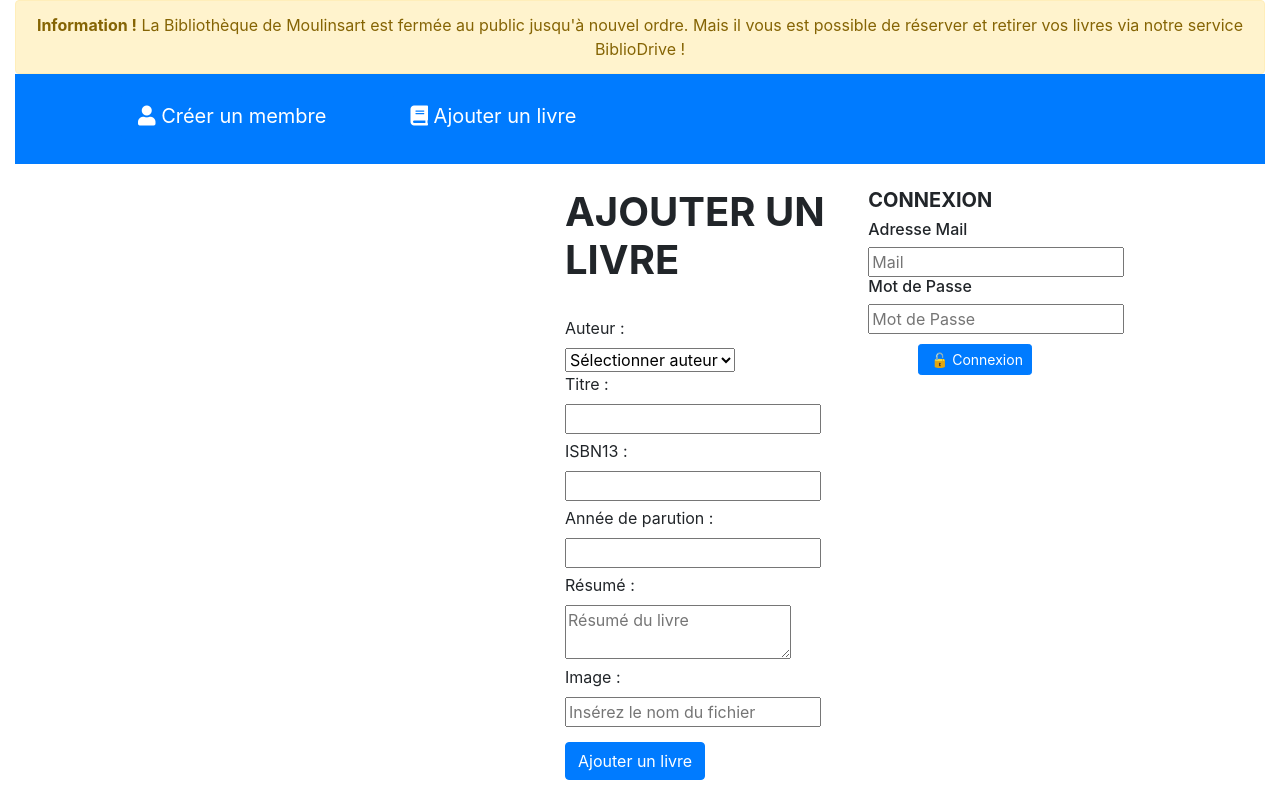
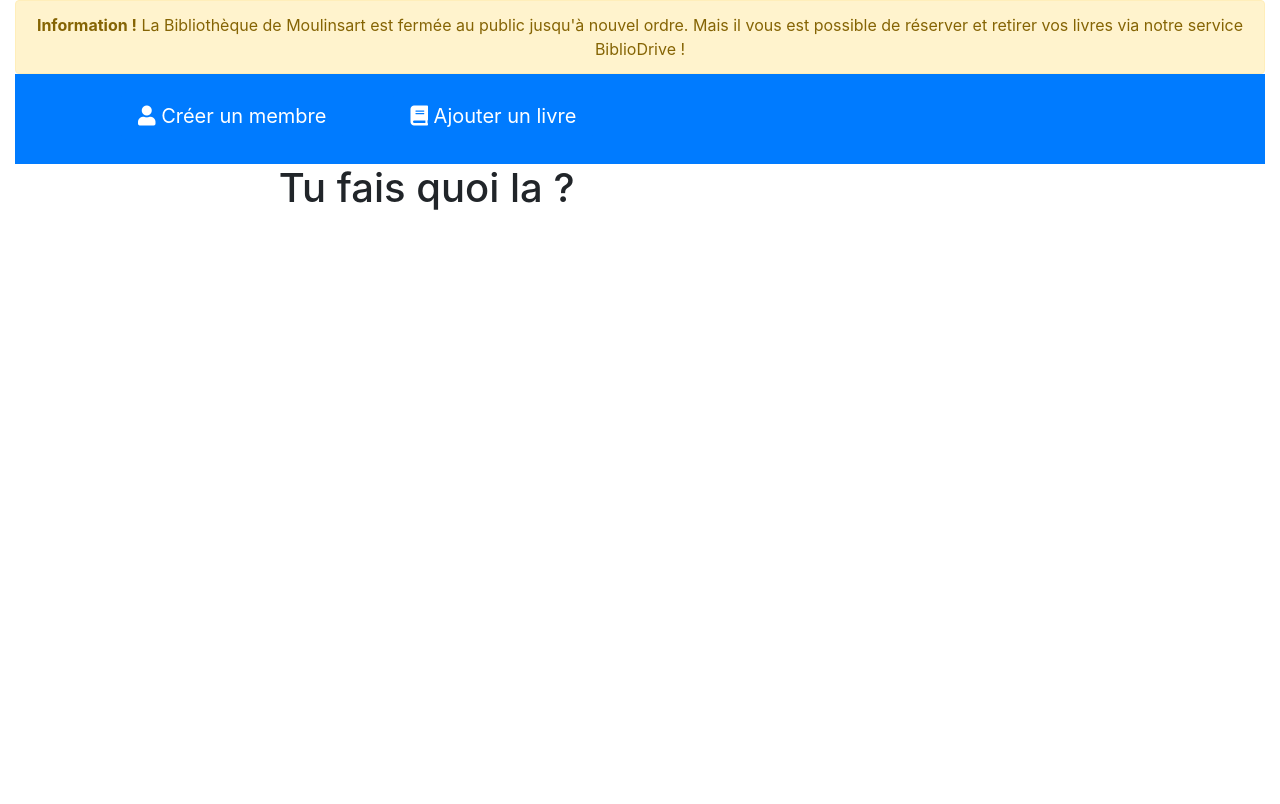
Before and after one commit to ahymery/projet-bibliodrive, a PHP site: page /projet-bibliodrive/ajouterunlivre.php in a window 1280 px wide. After the commit the page ends 210 px from the top, so only its background shows below. Run offline with PHP 8.4, Linux system fonts and the light colour scheme; data comes from the database, SQL or seed files in the repository; both versions use the stored data as it was after the commit.

Commit message:
MISE A JOUR 19/01/2024

```diff
--- a/admin.php
+++ b/admin.php
@@ -41,9 +41,6 @@
                            </form>
                          </li>';
                         }
-                        if(!$_SESSION == 'admin'){
-                           echo '<script>alert("hacké")</script>';
-                        }
                     ?>
                     </ul>
                 </form>
--- a/ajouterunlivre.php
+++ b/ajouterunlivre.php
@@ -42,6 +42,8 @@
     }
 
   }
+
+
 ?>
 
 <body>
@@ -57,10 +59,13 @@
   <div class="container-fluid">
     <div class="row">
       <div class="col-md-8">
-        <form method="post" action="accueil.php">
-          <br><h1 style= "margin-left: 550px;"><strong>AJOUTER UN LIVRE</strong></h1><br>
-            <label for="noauteur" style= "margin-left: 550px;">Auteur :</label><br>
     <?php
+    if($_SESSION){
+
+      echo '<form method="post">';
+      echo '<br><h1 style= "margin-left: 550px;"><strong>AJOUTER UN LIVRE</strong></h1><br>';
+      echo '<label for="noauteur" style= "margin-left: 550px;">Auteur :</label><br>';
+
       require_once('connexion.php');
       echo "<select name='noauteur' id='auteurs' required style= 'margin-left:550px'>";
       echo "<option>Sélectionner auteur</option>";
@@ -72,13 +77,13 @@
       }
 
       echo "</select>";
-              ?><br>
-                <label for="titre" style= "margin-left: 550px;">Titre :</label><br>
-                <input type="text" name="titre" style= "margin-left: 550px;"><br>
-                <label for="isbn13" style= "margin-left: 550px;">ISBN13 :</label><br>
-                <input type="text" name="isbn13" style= "margin-left: 550px;"><br>
+      echo '<br>';
+      echo '<label for="titre" style= "margin-left: 550px;">Titre :</label><br>
+      <input type="text" name="titre" placeholder="Titre" style= "margin-left: 550px;"><br>
+      <label for="isbn13" style="margin-left: 550px;">ISBN13 :</label><br>
+      <input type="text" placeholder="ISBN-13" name="isbn13" style= "margin-left: 550px;"><br>
       <label for="anneeparution" style= "margin-left: 550px;">Année de parution :</label><br>
-                <input type="text" name="anneeparution" style= "margin-left: 550px;"><br>
+      <input type="text" placeholder="Année de parution" name="anneeparution" style= "margin-left: 550px;"><br>
       <label for="detail" style= "margin-left: 550px;">Résumé :</label><br>
       <textarea name="detail" placeholder="Résumé du livre" style= "margin-left: 550px;"></textarea><br>
       <label for="photo" style= "margin-left: 550px;">Image :</label><br>
@@ -86,10 +91,17 @@
       <input type="submit" class="btn btn-primary btn-md" name="addbook" value="Ajouter un livre"></input>
       </form>
       <br>
-      </div>
+      </div>';
+    }else{
+      echo '<h1 id="alerte">Tu fais quoi la ?<h1>';
+    }
+    ?>
       <div class="col-md-4">
+
   <?php
+  if($_SESSION){
     include 'deconnexion.php';
+  }
    ?>
    </div>
 </body>
--- a/deconnexion.php
+++ b/deconnexion.php
@@ -26,6 +26,7 @@
 
     if(isset($_POST['btn-deco'])){
       session_unset();
+      header('refresh:0');
     }
     ?>
     <?php
--- a/panier.php
+++ b/panier.php
@@ -68,8 +68,6 @@
                 $nolivre=$_POST['nolivre'];
                 $dateemprunt = date("Y-m-d");
 
-                // Vérifie d'abord si le  existe dans la base de données
-
                 if ($nolivre) { // Requête pour ajouter les informations du livre dans la base de donnée SQL
 
                   $stmt = $connexion->prepare("INSERT INTO emprunter(mel, nolivre, dateemprunt)
--- a/style.css
+++ b/style.css
@@ -61,9 +61,8 @@ input[name="btn-panier"]{
      margin-left: 50px;
  }
 
-
- input[name=btn-deco]{
-margin-left: 240px !important;
+input[name=btn-deco]{
+margin-left: 180px !important;
 margin-top: 0 !important;
 }
 
@@ -118,9 +117,9 @@ h2{
 }
 #resume {
     text-align: center;
-    padding-left: 25px !important;
-    margin-left: -10px !important;
-    margin-right: 450px !important;
+    padding-left:  20px !important;
+    margin-left: 100px !important;
+    margin-right: 300px !important;
     margin-bottom: 25px;
 }
 
@@ -155,7 +154,7 @@ h2{
  }
 
   input[name = valider] {
-    margin-left: 550px !important;
+    margin-left: 420px !important;
     margin-top: 20px !important;
  }
 
@@ -180,3 +179,10 @@ input[name=addbook]{
 input[name=addmembre]{
   margin-left: 550px !important;
 }
+
+#alerte{
+  display: flex;
+  flex-direction: column;
+  align-items: center;
+  vertical-align: middle;
+}
```
Also changed, not shown: ajouterunmembre.php (+11 -3 lines), projet-bibliodrive.sql (line endings or trailing spaces). Lines whose indentation alone changed are shown as unchanged.
